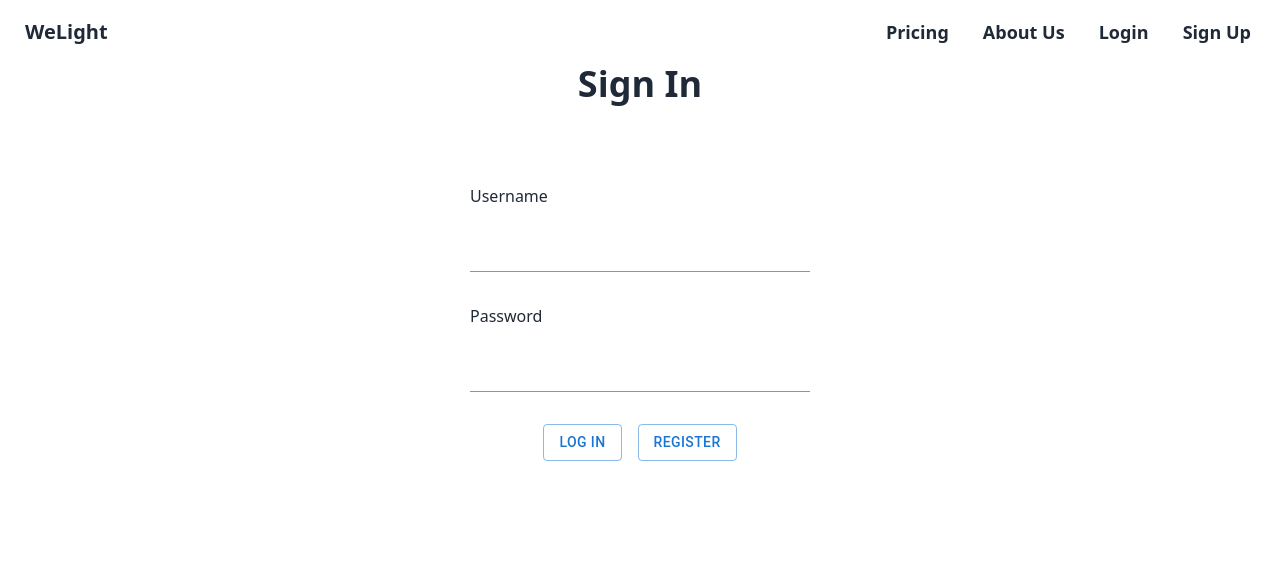
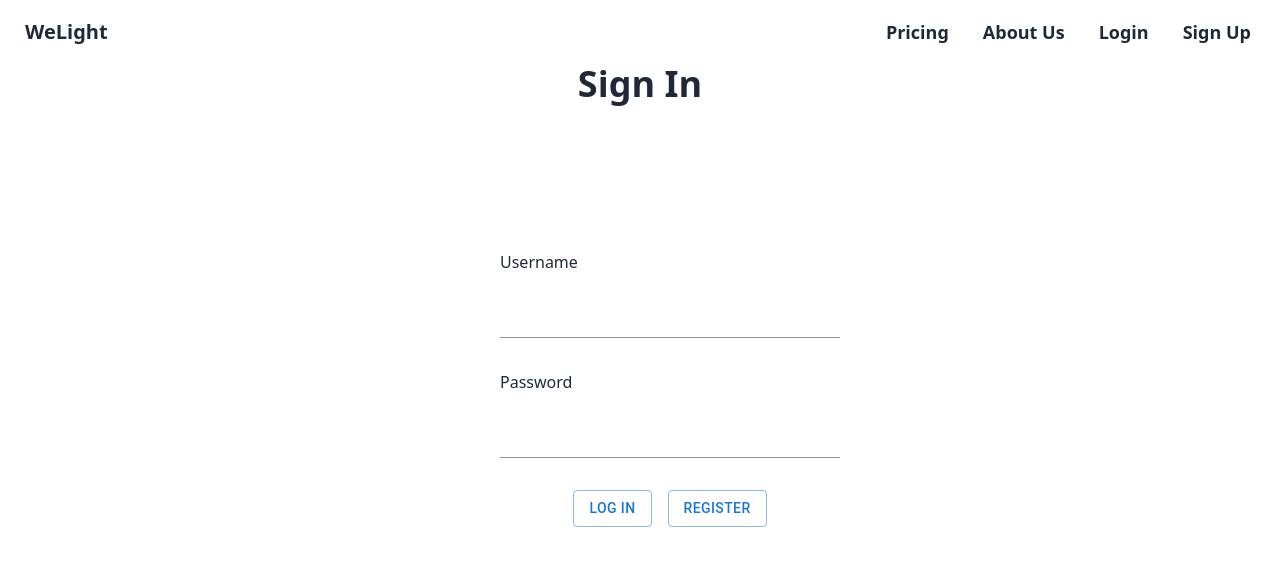
Before and after one commit to designasabaker/welightpreview, a Next.js app: page /login in a window 1280 px wide. Shown: the top 566 px of the page. Built offline with nearby package versions, Linux system fonts and the light colour scheme.

Commit message:
feat: allowed user context to help track login status and allowed the login page to modify the user context; nav bar will change according t the login status
use the username: admin to log in

```diff
--- a/app/_app.tsx
+++ b/app/_app.tsx
@@ -1,13 +1,11 @@
 import '../styles/globals.css'
 import type { AppProps } from 'next/app'
-import { UserProvider } from "../context/userStore";
+import React from "react";
 
 function MyApp({ Component, pageProps }: AppProps) {
-  return (
-      <UserProvider user={pageProps.user}>
-        <Component {...pageProps} />
-      </UserProvider>
-  )
+      return (
+          <Component {...pageProps} />
+      )
 }
 
 export default MyApp
--- a/app/layout.tsx
+++ b/app/layout.tsx
@@ -2,6 +2,8 @@
 
 import '../styles/globals.css'
 import Navbar from '../components/Navbar'
+import { UserProvider } from "../context/userStore";
+import React from "react";
 
 export default function RouteLayout({
     children,
@@ -9,6 +11,7 @@ export default function RouteLayout({
     children: React.ReactNode
 }) {
     return (
+        <UserProvider>
             <html>
                 <head>
                     <title>WeLight</title>
@@ -21,5 +24,7 @@ export default function RouteLayout({
 
                 </body>
             </html>
+        </UserProvider>
+
     )
 }
--- a/app/login/page.tsx
+++ b/app/login/page.tsx
@@ -2,22 +2,36 @@
 
 import React from "react";
 import {Box, Button, Stack, TextField} from "@mui/material";
+import {useUser} from "../../context/userStore"
+import Link from "next/link";
+import {useRouter} from "next/navigation";
 
 export default function Login() {
-    let [password, setPassword] = React.useState("")
-    let [username, setUsername] = React.useState("")
+    const router = useRouter()
+    const { hasLoggedIn, setHasLoggedIn } = useUser()
+    const [password, setPassword] = React.useState("")
+    const [username, setUsername] = React.useState("")
     const handleLogin = () => {
         let credential = {
-            username: name,
+            username,
             password
         }
         console.log(credential)  // pass the credential to api
+
+        if(username === "admin" && !hasLoggedIn){
+            router.push('/form')
+            setHasLoggedIn(true)
+            console.log("successfully logged in")
+
+        } else {
+            console.error(`login failed - ${hasLoggedIn ? 'Already Logged in' : 'Wrong username or password'}`)
+        }
     };
 
     const handleTextFieldChange = (event: { target: {
             value: string;
             id: any; }; }) => {
-        let targetId = event.target.userId
+        let targetId = event.target.id
         if(targetId === "username-text-field"){
             setUsername(event.target.value)
         } else if(targetId === "password-text-field"){
@@ -28,6 +42,8 @@ export default function Login() {
     }
     return (
         <div>
+            {
+                !hasLoggedIn ? (
                     <Box sx={{
                         top: '200px',
                         width: '50%',
@@ -36,6 +52,16 @@ export default function Login() {
                         <h1 className="text-3xl font-semibold text-center text-gray-800 capitalize lg:text-4xl dark:text-white">
                             Sign In
                         </h1>
+                        <Box sx={{
+                            top: 100,
+                            width: 700,
+                            margin: 'auto',
+                            marginTop: 3,
+                            border: 2,
+                            padding: 5,
+                            borderColor: 'white',
+                            backgroundColor: 'rgba(255,255,255,0.04)'
+                        }}>
                             <Stack spacing={4} sx={{
                                 padding: 10,
                                 margin: 'auto',
@@ -61,6 +87,21 @@ export default function Login() {
                                 </Stack>
                             </Stack>
                         </Box>
+
+                    </Box>
+                ) : (
+                    <Box sx={{
+                        width: '50%',
+                        margin: 'auto'
+                    }}>
+                        <h1>Successfully logged in, redirecting...</h1>
+                        <p>
+                            If redirection not working, click this link
+                            <Link href="/form" className="btn btn-ghost normal-case text-lg">My Account</Link>
+                        </p>
+                    </Box>
+                )
+            }
         </div>
 
     )
--- a/components/Navbar.tsx
+++ b/components/Navbar.tsx
@@ -1,8 +1,7 @@
 "use client"
 import Link from "next/link";
 import React from "react";
-import { useUser } from "../context/userStore"
-export { getServerSideProps } from "../context/userStore"
+import {useUser} from "../context/userStore"
 
 export default function Navbar() {
     const { hasLoggedIn } = useUser()
--- a/context/userStore.tsx
+++ b/context/userStore.tsx
@@ -1,41 +1,21 @@
-import { createContext, useContext } from 'react'
+import React, { createContext, useContext } from 'react'
 
-interface User {
-    id: string
-    name: string
-    hasLoggedIn: boolean
+
+type UserContextType = {
+    hasLoggedIn: boolean,
+    setHasLoggedIn: (hasLoggedIn: boolean) => void
 }
 
-export async function getServerSideProps(){
-    return {
-        props: {
-            user: {
-                userId: `ID`,
-                username: `NAME`,
-                hasLoggedIn: false
-            }
-        }
-    }
-}
-
-const useUserController = (user: User) => {
-    return {
-        userId: user.id,
-        username: user.name,
-        hasLoggedIn: user.hasLoggedIn
-    }
-}
-
-const UserContext = createContext<ReturnType<typeof useUserController>>({
-    userId: "",
-    username: "",
-    hasLoggedIn: false
+export const UserContext = createContext<UserContextType>({
+    hasLoggedIn: false,
+    setHasLoggedIn(): void {}
 })
 
 //@ts-ignore
-export const UserProvider = ({ user, children }) => {
+export const UserProvider = ({ children }) => {
+    const [hasLoggedIn, setHasLoggedIn] = React.useState(false)
     return (
-        <UserContext.Provider value={useUserController(user)}>
+        <UserContext.Provider value={{hasLoggedIn, setHasLoggedIn}}>
             {children}
         </UserContext.Provider>
     );
```
Lines whose indentation alone changed are shown as unchanged.
